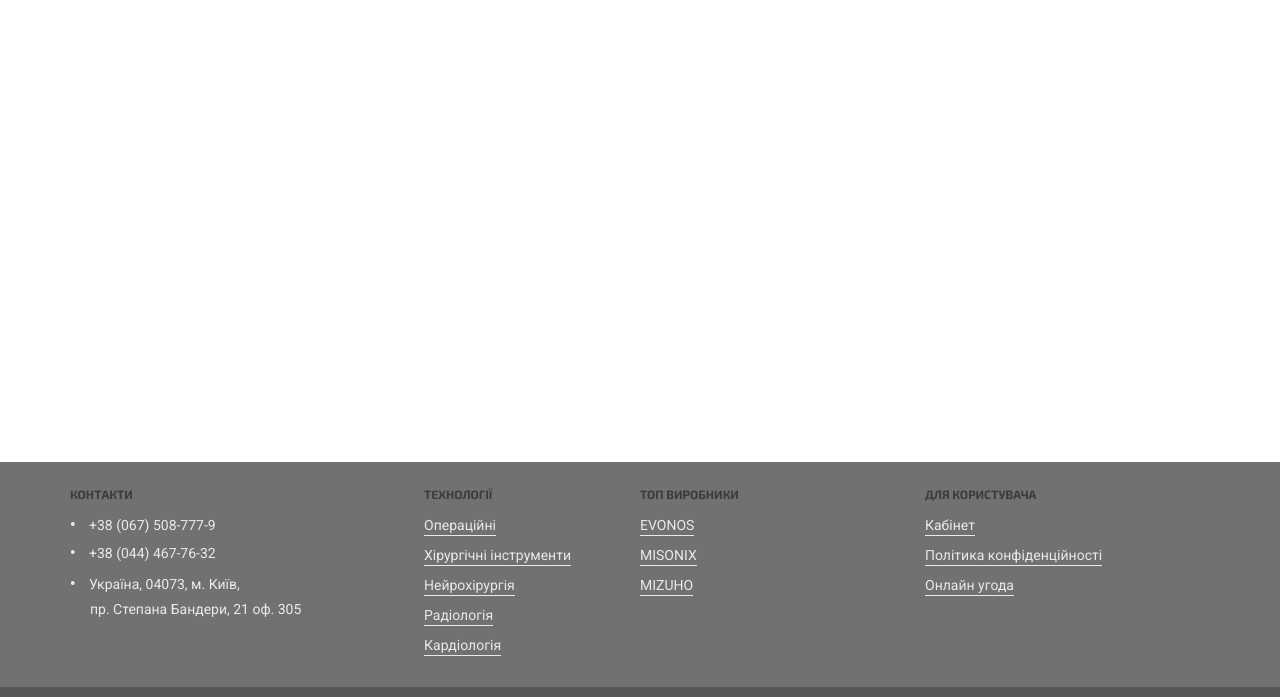
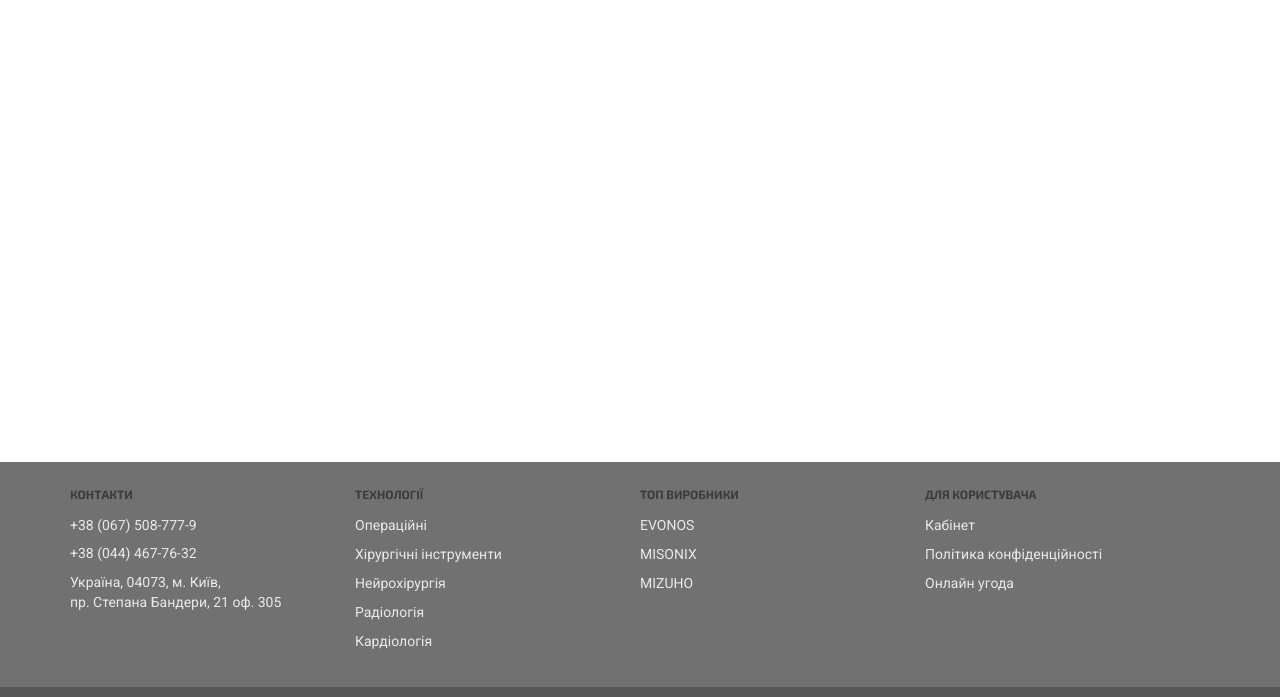
Before and after one commit to vm379/tfl, a website: page src/html/index.html in a window 1280 px wide. Shown: the part 63-760 px from the top of the page. Drawn offline with nearby package versions, Linux system fonts and the light colour scheme; files that its build step writes are made by us from their sources.

Commit message:
footer has been finished

```diff
--- a/src/scss/footer/_footer.scss
+++ b/src/scss/footer/_footer.scss
@@ -50,7 +50,7 @@
 
 .footer-contacts {
     margin: 0;
-    padding: 0 0 0 20px;
+    padding: 0;
     list-style: none;
 
     .item {
@@ -64,14 +64,6 @@
             margin: 10px 0 0 0;
         }
 
-        &::before {
-            content: "•";
-            color: #e9e9e9;
-            display: inline-block;
-            width: 15px;
-            margin-left: -20px;
-        }
-
         .t {
             font-size: 14px;
             color: #e9e9e9;
@@ -82,7 +74,7 @@
     .address {
 
         .t {
-            line-height: 25px;
+            line-height: 20px;
         }
     }
 
@@ -115,11 +107,9 @@
             font-size: 14px;
 
             color: #e9e9e9;
-            border-bottom: 1px solid #e9e9e9;
 
             &:hover {
                 color: #c9c9c9;
-                border-bottom: 1px solid #c9c9c9;
             }
         }
     }
--- a/src/scss/layout/_layout.scss
+++ b/src/scss/layout/_layout.scss
@@ -51,6 +51,8 @@ body {
 
     z-index: 100;
     min-width: 320px;
+
+    background-color: #ffffff;
 
     >.container {
         margin: 0 auto;
@@ -215,8 +217,13 @@ body {
     >.container {
         margin: 0 auto;
 
-        display: flex;
-        flex-direction: row;
+        // display: flex;
+        // flex-direction: row;
+
+        display: grid;
+        grid-template-columns: 1fr 1fr 1fr 1fr;
+
+        padding-bottom: 35px;
 
         @include media-breakpoint-only(xxl) {
             width: 1320px;
@@ -232,38 +239,44 @@ body {
 
         @include media-breakpoint-only(md) {
             width: 720px;
+            grid-template-columns: 2fr 1fr;
+            gap: 25px;
         }
 
         @include media-breakpoint-only(sm) {
             width: auto;
-            padding: 0 25px;
+            padding: 0 25px 25px 25px;
+
+            grid-template-columns: 2fr 1fr;
+            gap: 25px;
         }
 
         @include media-breakpoint-only(xs) {
             width: auto;
-            padding: 0 10px;
+            padding: 0 10px 25px 10px;
+
+            grid-template-columns: 1fr;
+            gap: 25px;
         }
 
         >.col-1 {
-            flex-basis: 25%;
+            // flex-basis: 25%;
         }
 
         >.col-2 {
-            flex-basis: 25%;
+            // flex-basis: 25%;
 
-            display: flex;
-            flex-direction: row;
-            justify-content: center;
-
-            padding-bottom: 25px;
+            // display: flex;
+            // flex-direction: row;
+            // justify-content: center;
         }
 
         >.col-3 {
-            flex-basis: 25%;
+            // flex-basis: 25%;
         }
 
         >.col-4 {
-            flex-basis: 25%;
+            // flex-basis: 25%;
         }
     }
 }
```
